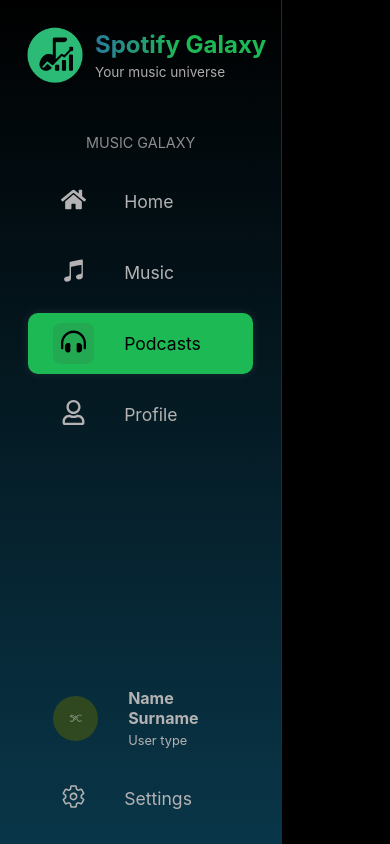
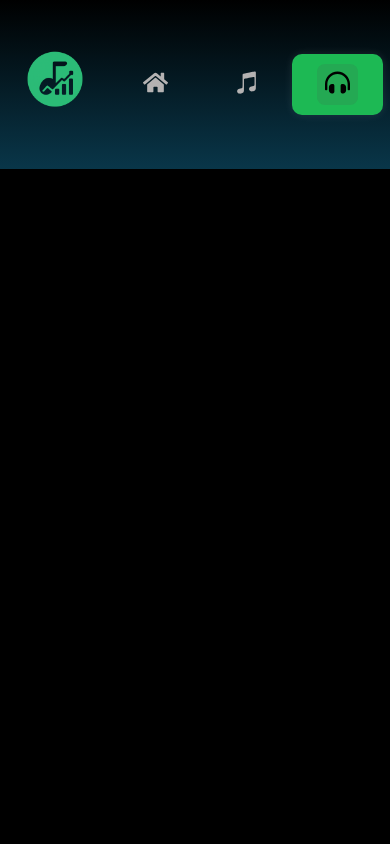
Before and after one commit to kazaz03/spotify-stats-web, a React (Vite) app: page /top in a window 390 px wide. Built offline with nearby package versions, Linux system fonts and the light colour scheme.

Commit message:
hook for window resize, slight changes for responsiveness

```diff
--- a/components/LogoPart.jsx
+++ b/components/LogoPart.jsx
@@ -1,13 +1,17 @@
 import logo from "/logo.png";
+import useWindowWidth from "../src/hooks/useWindowWidth";
 
 export default function LogoPart() {
+  const width = useWindowWidth();
   return (
     <div className="logo-part">
       <img src={logo} />
-      <div className="logo-description">
-        <h3>Spotify Galaxy</h3>
-        <p>Your music universe</p>
-      </div>
+      {width > 768 && (
+        <div className="logo-description">
+          <h3>Spotify Galaxy</h3>
+          <p>Your music universe</p>
+        </div>
+      )}
     </div>
   );
 }
--- a/components/NavItem.jsx
+++ b/components/NavItem.jsx
@@ -1,8 +1,10 @@
 import { NavLink } from "react-router-dom";
 import { FaCircle } from "react-icons/fa";
+import useWindowWidth from "../src/hooks/useWindowWidth";
 
 export default function NavItem({ path, icon: IconComponent, name }) {
   const shouldApplyEnd = path === "/home";
+  const width = useWindowWidth();
   return (
     <NavLink to={path} end={shouldApplyEnd}>
       {({ isActive }) => (
@@ -12,10 +14,14 @@
               className={`nav-el-icon ${isActive ? "active-icon" : ""}`}
             />
           </div>
-          <span className={`nav-el-link ${isActive ? "active-link" : ""}`}>
-            {name}
-          </span>
-          {isActive ? <FaCircle className="active-el-circle" /> : null}
+          {width > 768 && (
+            <>
+              <span className={`nav-el-link ${isActive ? "active-link" : ""}`}>
+                {name}
+              </span>
+              {isActive ? <FaCircle className="active-el-circle" /> : null}
+            </>
+          )}
         </div>
       )}
     </NavLink>
--- a/components/Sidebar.jsx
+++ b/components/Sidebar.jsx
@@ -7,14 +7,17 @@
 import { FaRegUser } from "react-icons/fa";
 import NavItem from "./NavItem";
 import SidebarBottomNav from "./SidebarBottomNav";
+import useWindowWidth from "../src/hooks/useWindowWidth";
 
 export default function Sidebar() {
   //ovdje trebam da preuzmem informacije o profilu koje sam
   // dobila pri prijavi da bi prikazala username
+  const width = useWindowWidth();
   return (
     <div className="sidebar">
       <LogoPart />
-      <p className="nav-title">MUSIC GALAXY</p>
+      {width > 768 && <p className="nav-title">MUSIC GALAXY</p>}
+
       <nav className="sidebar-nav">
         <NavItem path="/home" icon={FaHome} name="Home" />
         <NavItem path="/music" icon={FaItunesNote} name="Music" />
--- /dev/null
+++ b/src/hooks/useWindowWidth.js
@@ -0,0 +1,12 @@
+import { useState, useEffect } from "react";
+
+export default function useWindowWidth() {
+  const [windowWidth, setWindowWidth] = useState(window.innerWidth);
+  useEffect(() => {
+    const handleResize = () => setWindowWidth(window.innerWidth);
+
+    window.addEventListener("resize", handleResize);
+    return () => window.removeEventListener("resize", handleResize);
+  }, []);
+  return windowWidth;
+}
--- a/src/index.css
+++ b/src/index.css
@@ -434,3 +434,15 @@
   margin-top: 0;
   margin-bottom: 0;
 }
+
+@media (max-width: 768px) {
+  .site-wrapper {
+    flex-direction: column;
+  }
+  .sidebar {
+    flex-direction: row;
+  }
+  .sidebar-nav {
+    flex-direction: row;
+  }
+}
```
